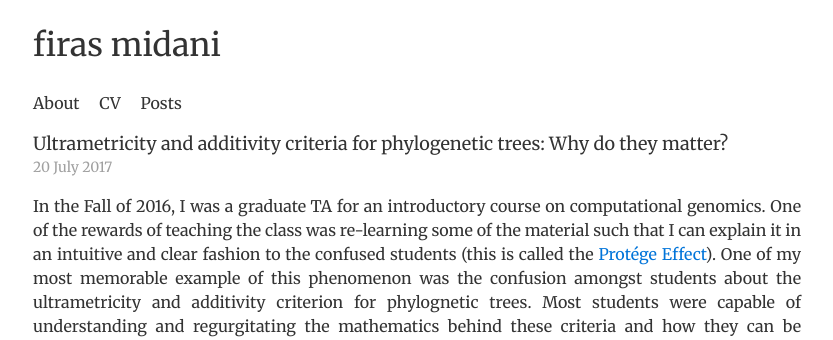
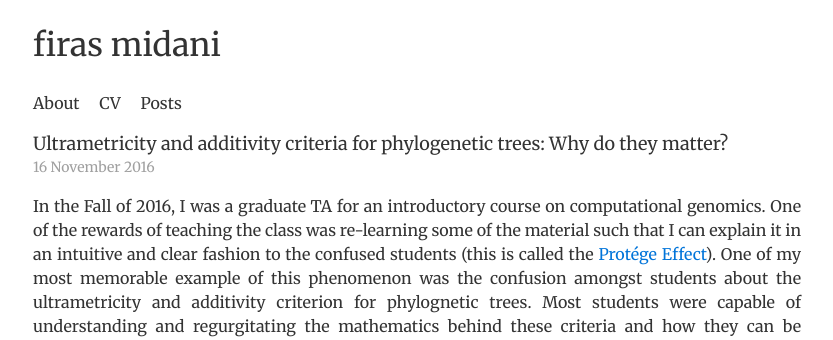
Before and after one commit to firasmidani/firasmidani.github.io, a Jekyll site: the page built from _posts/2017-02-20-ultrametricity_and_additivity.md, in a window 1280 px wide. Shown: the top 340 px of the page, without its empty margins (223-1056 px from the left). Built offline with Jekyll 4.4.1, drawn with Linux system fonts in a browser that asks for light colours; formulas are drawn with MathJax 3; comment, search, counter and statistics services are not loaded.

Commit message:
Update 2017-02-20-ultrametricity_and_additivity.md

```diff
--- a/_posts/2017-02-20-ultrametricity_and_additivity.md
+++ b/_posts/2017-02-20-ultrametricity_and_additivity.md
@@ -1,7 +1,7 @@
 ---
 layout: post
 title: "Ultrametricity and additivity criteria for phylogenetic trees: Why do they matter?"
-date: 2017-07-20
+date: 2016-11-16
 use_math: true
 comments: true
 ---
```
